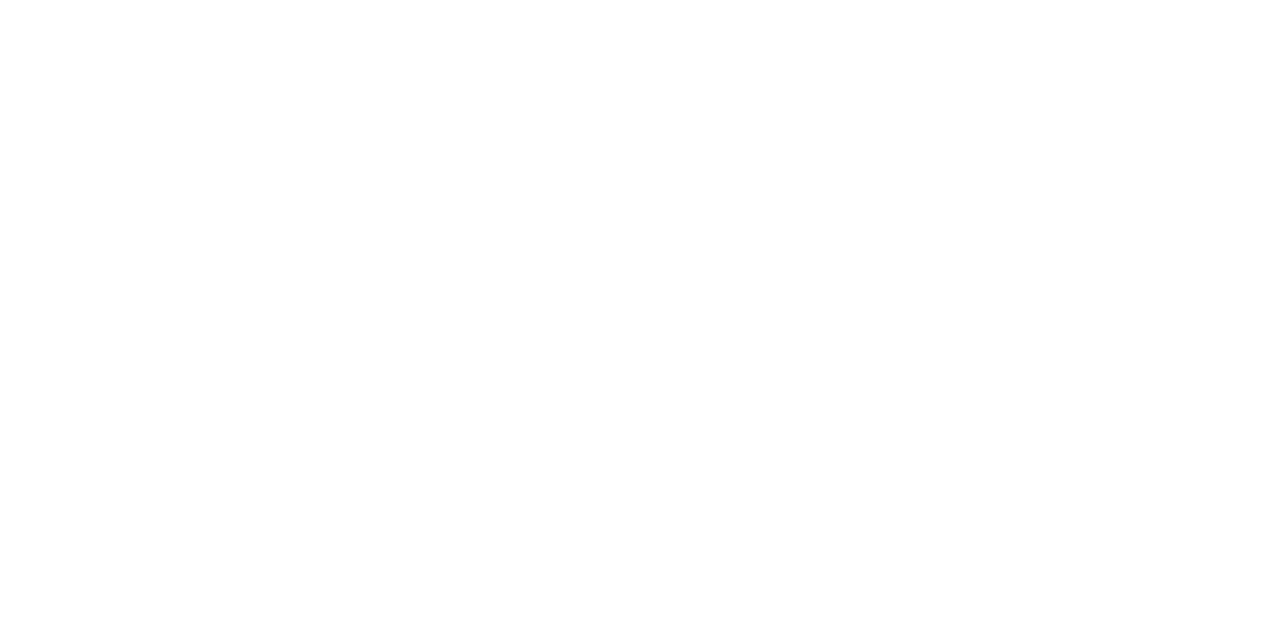
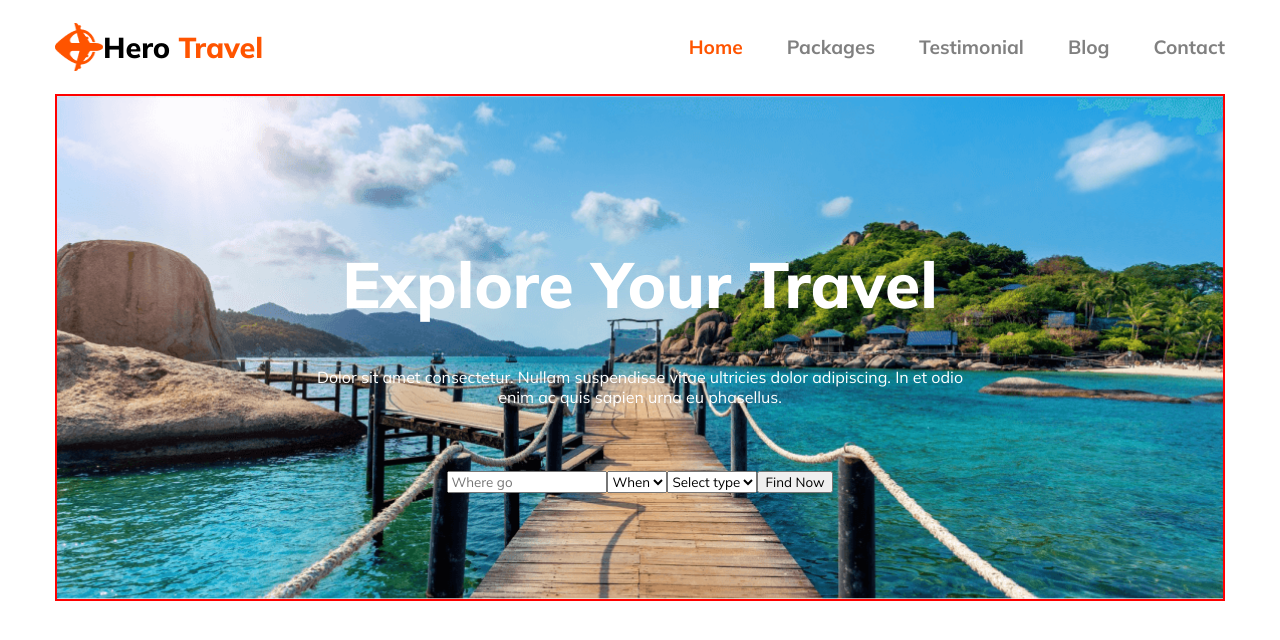
Before and after one commit to Jihanchy/b-9-assignment-solution, a plain HTML site: page index.html in a window 1280 px wide. Drawn offline with Linux system fonts and the light colour scheme.

Commit message:
added images and header section

```diff
--- a/index.html
+++ b/index.html
@@ -8,6 +8,43 @@
 </head>
 <body>
     <header>
+         <!--navbar starts here  -->
+        <nav class="display-flex">
+            <div class=" hero-section display-flex">
+                <img class="icon"  src="Images/icon.png" alt="">
+                <h3>Hero <span class="text-primary">Travel</span></h3>
+            </div>
+            <div class="navbar ">
+                <ul class="  menu-item display-flex">
+                    <li><a href=""> <span class="text-primary">Home</span></a></li>
+                    <li><a href="">Packages</a></li>
+                    <li><a href="">Testimonial</a></li>
+                    <li><a href="">Blog</a></li>
+                    <li><a href="">Contact</a></li>
+                </ul>
+            </div>
+         </nav>
+         <div class="banner">
+            <div>
+                <h1 class="banner-title">Explore Your Travel</h1>
+                <p class="banner-description">Dolor sit amet consectetur. Nullam suspendisse vitae ultricies dolor adipiscing. In et odio enim ac quis sapien urna eu phasellus.
+                    </p>
+            </div>
+             <div class="travel-input display-flex">
+                <input type="text" name="" id="" placeholder="Where go">
+                <select name="" id="">
+                    <option value="">When</option>
+                </select>
+                <select name="" id="">
+                    <option value="">Select type</option>
+                </select>
+                <button class="btn-primary">Find Now</button>
+             </div>
+
+
+
+
+         </div>
 
     </header>
     <main>
--- a/styles/style.css
+++ b/styles/style.css
@@ -0,0 +1,101 @@
+@import url('https://fonts.googleapis.com/css2?family=Mulish:ital,wght@0,200..1000;1,200..1000&display=swap');
+*{
+    font-family: "Mulish", sans-serif;
+}
+/* shared styles */
+
+
+body{
+ max-width: 1440px;
+ margin: 0 auto;
+
+}
+.display-flex{
+  display: flex;
+}
+.text-primary{
+    color: #FF5400;
+}
+/* header section related styles */
+header{
+    max-width:1170px;
+    margin: 0 auto;
+}
+
+nav{
+ justify-content: space-between;
+ align-items: center;
+}
+.icon{
+    width: 48px;
+    height: 48px;
+}
+.hero-section{
+    justify-content: center;
+    align-items: center;
+}
+.hero-section h3{
+   font-size: 1.8rem;
+   font-weight: 800;
+
+}
+.menu-item{
+
+    font-size: 1.2rem;
+    font-weight: 700;
+    justify-content: space-evenly;
+    gap: 44px;
+
+}
+.menu-item li {
+   list-style: none;
+
+  }
+
+.menu-item a{
+    text-decoration: none;
+    color: gray;
+}
+
+/* banner related styles */
+.banner{
+
+border: 2px solid red;
+background-image: url(../Images/banner.png);
+background-position: center;
+background-size: cover;
+padding: 106px;
+margin: 0 auto;
+text-align: center;
+
+
+
+}
+.banner-title{
+    font-size: 4rem;
+    font-weight: 800;
+    color: #FFFFFF;
+
+}
+.banner-description{
+    max-width: 676px;
+    margin: 24px auto 64px;
+    font-size: 1rem;
+    font-weight: 400;
+    color: #FFFFFF;
+
+}
+.travel-input{
+     justify-content: center;
+
+}
+
+
+
+
+@media screen and (max-width:576px) {
+    .navbar li{
+        flex-direction: column;
+    }
+
+}
```
Also changed, not shown: Images/Group 39.png (added), Images/Group 40.png (added), Images/Group 40089.png (added), Images/Rectangle 10.png (added), Images/Rectangle 11.png (added), Images/Rectangle 4.png (added), Images/Rectangle 5.png (added), Images/Rectangle 6.png (added), Images/Rectangle 7.png (added), Images/Rectangle 8 (1).png (added), Images/Rectangle 8.png (added), Images/Rectangle 9.png (added), Images/banner.png (added), Images/icon.png (added).
